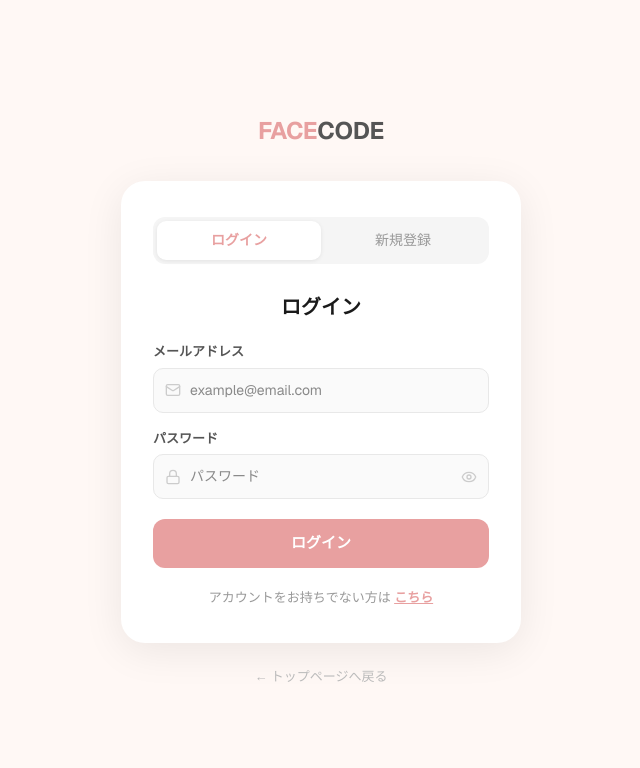
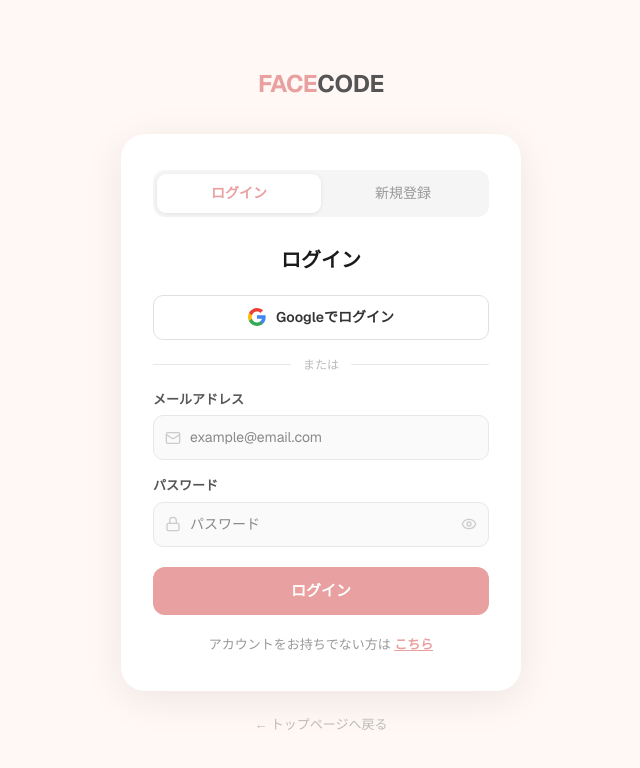
Before and after one commit to kuroro319/face-code, a Next.js app: page /login in a window 1280 px wide. Shown: the top 768 px of the page, without its empty margins (319-959 px from the left). Built offline with nearby package versions, Linux system fonts and the light colour scheme; no server answers.

Commit message:
feat: ログインページにGoogleログインボタンを追加
Co-Authored-By: Claude Sonnet 4.6 <noreply@anthropic.com>

```diff
--- a/app/login/page.tsx
+++ b/app/login/page.tsx
@@ -21,6 +21,17 @@ function LoginPageInner() {
   const [signupDone, setSignupDone] = useState(false)
 
   const supabase = getSupabaseBrowser()
+
+  const handleGoogle = async () => {
+    const supabase = getSupabaseBrowser()
+    await supabase.auth.signInWithOAuth({
+      provider: "google",
+      options: {
+        redirectTo: `${window.location.origin}/auth/callback?next=${encodeURIComponent(nextPath)}`,
+        queryParams: { access_type: "offline", prompt: "consent" },
+      },
+    })
+  }
 
   const handleLogin = async (e: React.FormEvent) => {
     e.preventDefault()
@@ -221,6 +232,43 @@ function LoginPageInner() {
             >
               {tab === "login" ? "ログイン" : "アカウント作成"}
             </h2>
+
+            {/* Google login */}
+            <button
+              type="button"
+              onClick={handleGoogle}
+              style={{
+                width: "100%",
+                padding: "11px 16px",
+                backgroundColor: "#fff",
+                border: "1.5px solid #E0E0E0",
+                borderRadius: "10px",
+                fontSize: "14px",
+                fontWeight: 600,
+                color: "#333",
+                cursor: "pointer",
+                display: "flex",
+                alignItems: "center",
+                justifyContent: "center",
+                gap: "10px",
+                marginBottom: "16px",
+              }}
+            >
+              <svg width="18" height="18" viewBox="0 0 18 18" xmlns="http://www.w3.org/2000/svg">
+                <path d="M17.64 9.2c0-.637-.057-1.251-.164-1.84H9v3.481h4.844c-.209 1.125-.843 2.078-1.796 2.717v2.258h2.908c1.702-1.567 2.684-3.874 2.684-6.615z" fill="#4285F4"/>
+                <path d="M9 18c2.43 0 4.467-.806 5.956-2.184l-2.908-2.258c-.806.54-1.837.86-3.048.86-2.344 0-4.328-1.584-5.036-3.711H.957v2.332C2.438 15.983 5.482 18 9 18z" fill="#34A853"/>
+                <path d="M3.964 10.707c-.18-.54-.282-1.117-.282-1.707s.102-1.167.282-1.707V4.961H.957C.347 6.175 0 7.55 0 9s.348 2.825.957 4.039l3.007-2.332z" fill="#FBBC05"/>
+                <path d="M9 3.58c1.321 0 2.508.454 3.44 1.345l2.582-2.58C13.463.891 11.426 0 9 0 5.482 0 2.438 2.017.957 4.961L3.964 7.293C4.672 5.166 6.656 3.58 9 3.58z" fill="#EA4335"/>
+              </svg>
+              Googleでログイン
+            </button>
+
+            {/* Divider */}
+            <div style={{ display: "flex", alignItems: "center", gap: "12px", marginBottom: "16px" }}>
+              <div style={{ flex: 1, height: "1px", backgroundColor: "#E8E8E8" }} />
+              <span style={{ fontSize: "12px", color: "#bbb", whiteSpace: "nowrap" }}>または</span>
+              <div style={{ flex: 1, height: "1px", backgroundColor: "#E8E8E8" }} />
+            </div>
 
             {/* Email */}
             <div style={{ marginBottom: "16px" }}>
```
